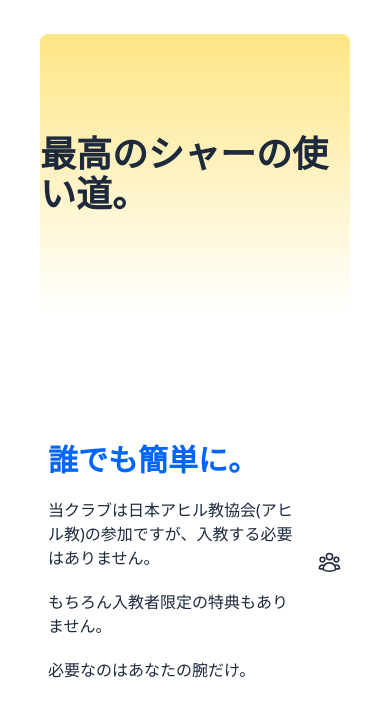
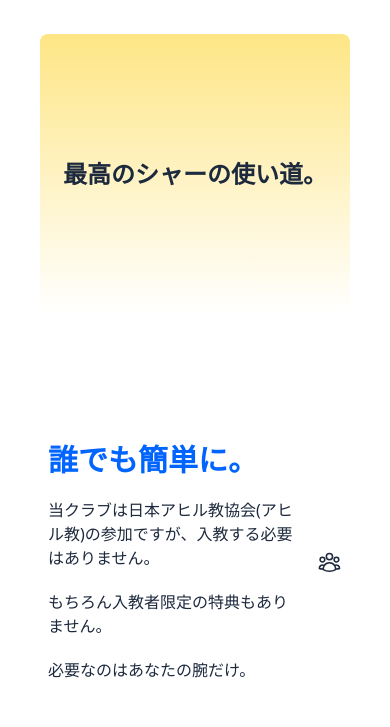
Before and after one commit to ctrl2027/LV-Casino, a website: page index.html in a window 390 px wide. Shown: the part 86-813 px from the top of the page. Drawn offline with Linux system fonts and the light colour scheme.

Commit message:
Some fix for index

```diff
--- a/index.html
+++ b/index.html
@@ -24,7 +24,7 @@
                 <div class="h-10 bg-blue-500 rounded-lg w-[64rem] flex justify-center items-center font-semibold text-white text-lg">lg</div>
             </div>
             <div class="h-70 w-full bg-gradient-to-b from-amber-200 self-center flex justify-center rounded-lg">
-                <h1 class="flex self-center lg:text-7xl min-[42rem]:text-6xl text-4xl text-slate-800 font-bold ">最高のシャーの使い道。</h1>
+                <h1 class="flex self-center lg:text-7xl min-[42rem]:text-6xl min-[36rem]:text-4xl text-2xl text-slate-800 font-bold ">最高のシャーの使い道。</h1>
             </div>
             <div class="flex gap-10 max-lg:flex-col">
                 <div class="flex flex-1 gap-5 lg:border-r border-slate-200 p-2 items-center h-60">
```
Also changed, not shown: style.css.
